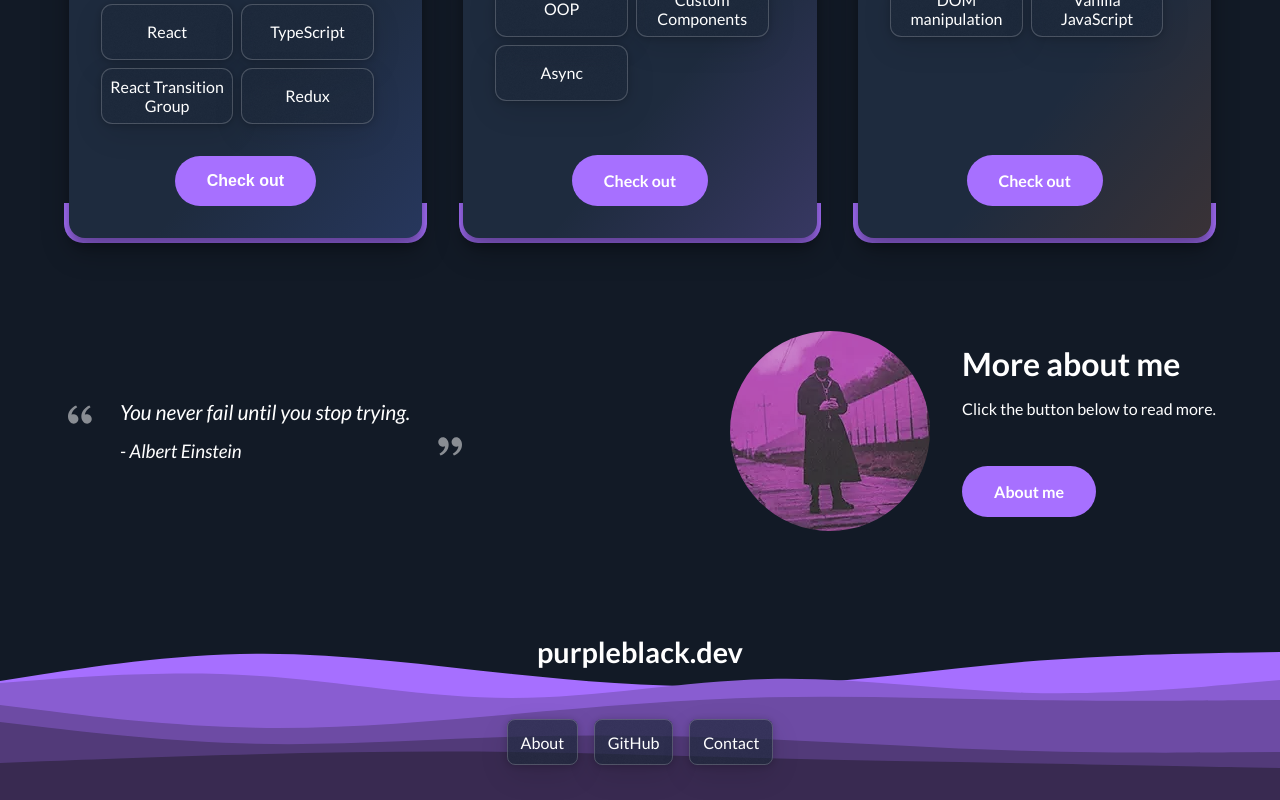
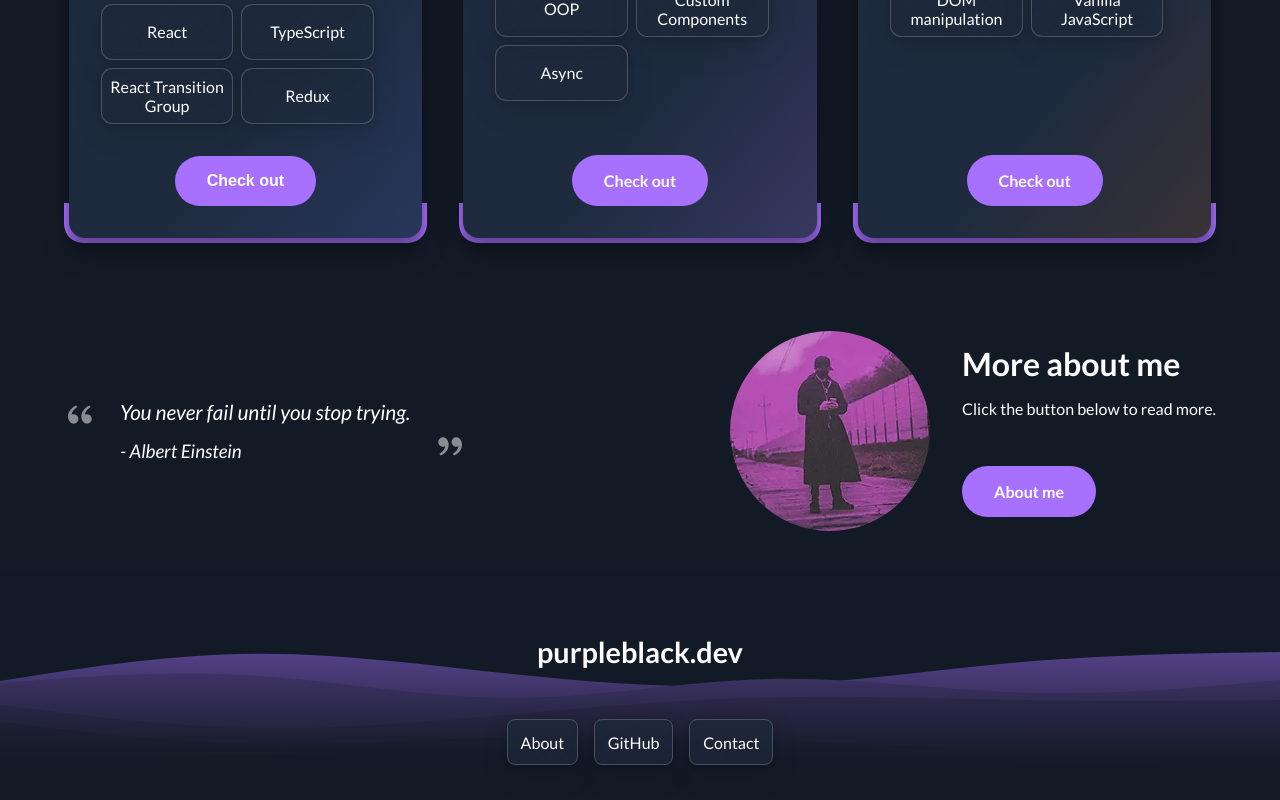
Before and after one commit to goodideagiver/purple-dev-react, a Next.js app: page / in a window 1280 px wide. Shown: the part 1293-2093 px from the top of the page. Built offline with nearby package versions, Linux system fonts and the light colour scheme.

Commit message:
Fix footer bg on ultrawide screen

```diff
--- a/src/components/UI/Footer/Footer.module.css
+++ b/src/components/UI/Footer/Footer.module.css
@@ -1,7 +1,12 @@
 .footer {
 	padding: 3rem;
 	animation: fadeIn 1s both;
-	background-image: url('../../../../public/assets/img/misc/layered-waves-haikei-purple.svg');
+	background-image: linear-gradient(
+			to top,
+			var(--bg-primary) 15%,
+			transparent 125%
+		),
+		url('../../../../public/assets/img/misc/layered-waves-haikei-purple.svg');
 	background-size: cover;
 	background-position: bottom;
 }
@@ -17,6 +22,19 @@
 		background-repeat: repeat-x;
 		background-position: 100% 75%;
 		background-size: 100% 500%;
+	}
+}
+
+@media screen and (min-width: 2500px) {
+	.footer {
+		background-image: linear-gradient(
+				to top,
+				var(--bg-primary) 0%,
+				transparent 600%
+			),
+			url('../../../../public/assets/img/misc/layered-waves-haikei-purple.svg');
+		background-size: 100% auto;
+		background-position: 100% 78%;
 	}
 }
 
```
